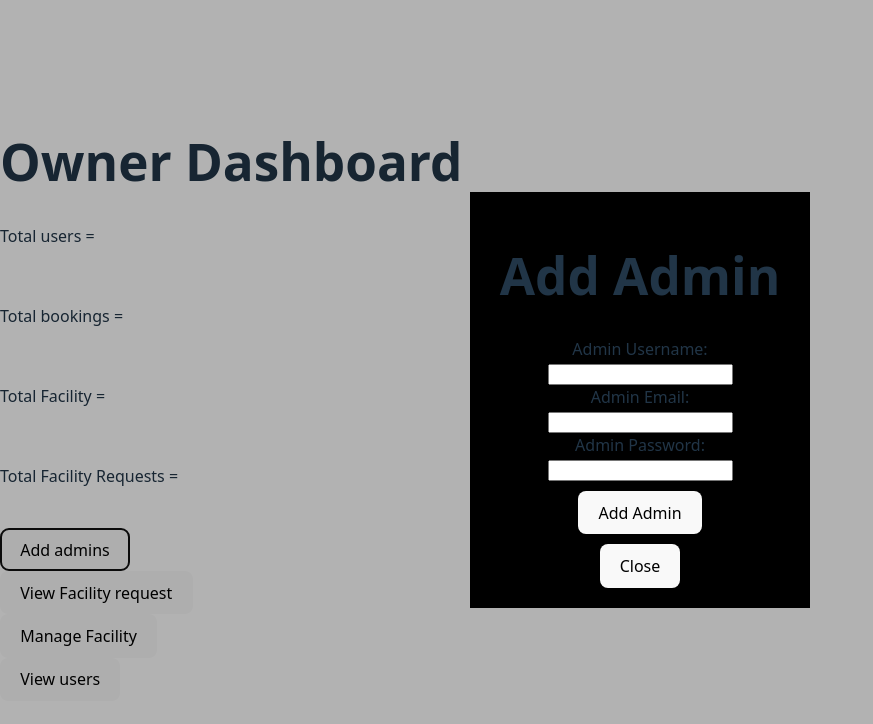
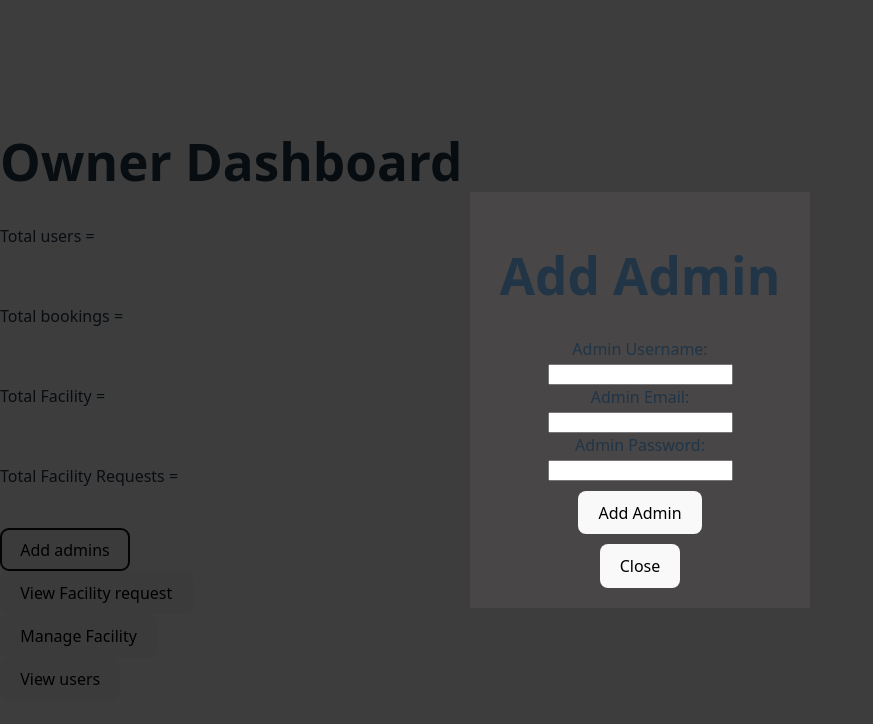
Before and after one commit to kartikeya-kash/QuickCourt_Personal, a React (Vite) app: page /owner in a window 1280 px wide. Both pictures are taken after a click on the button "Add admins". Shown: the top 724 px of the page, without its empty margins (0-873 px from the left). Built offline with nearby package versions, Linux system fonts and the light colour scheme; the HTML template or start-up script is replaced by a standard one.

Commit message:
css some change

```diff
--- a/src/pages/owner.jsx
+++ b/src/pages/owner.jsx
@@ -20,18 +20,18 @@ const Owner = () => {
       <button>Manage Facility</button><br />
       <button>View users</button><br />
 
-      {/*Popup controlled by setAddAdmi */}
-     {addadmi && (
+
+{addadmi && (
   <div style={{
     position: "fixed",
     top: 0, left: 0,
     width: "100%", height: "100%",
-    background: "rgba(0,0,0,0.3)",
+    background: "rgba(0, 0, 0, 0.76)",
     display: "flex",
     justifyContent: "center",
     alignItems: "center"
   }}>
-    <div style={{ background: "black", padding: "20px", minWidth: "300px" }}>
+    <div style={{ background: "rgba(72, 70, 70, 1)", padding: "20px", minWidth: "300px" }}>
       <h1 style={{ textAlign: "center" }}>Add Admin</h1>
       <form style={{ textAlign: "center" }}>
         <div>
@@ -47,7 +47,6 @@ const Owner = () => {
           <input type="password" name="password" required />
         </div>
 
-        {/* ✅ Centered Buttons */}
         <div style={{ marginTop: "10px" }}>
           <button type="submit">Add Admin</button>
         </div>
```
